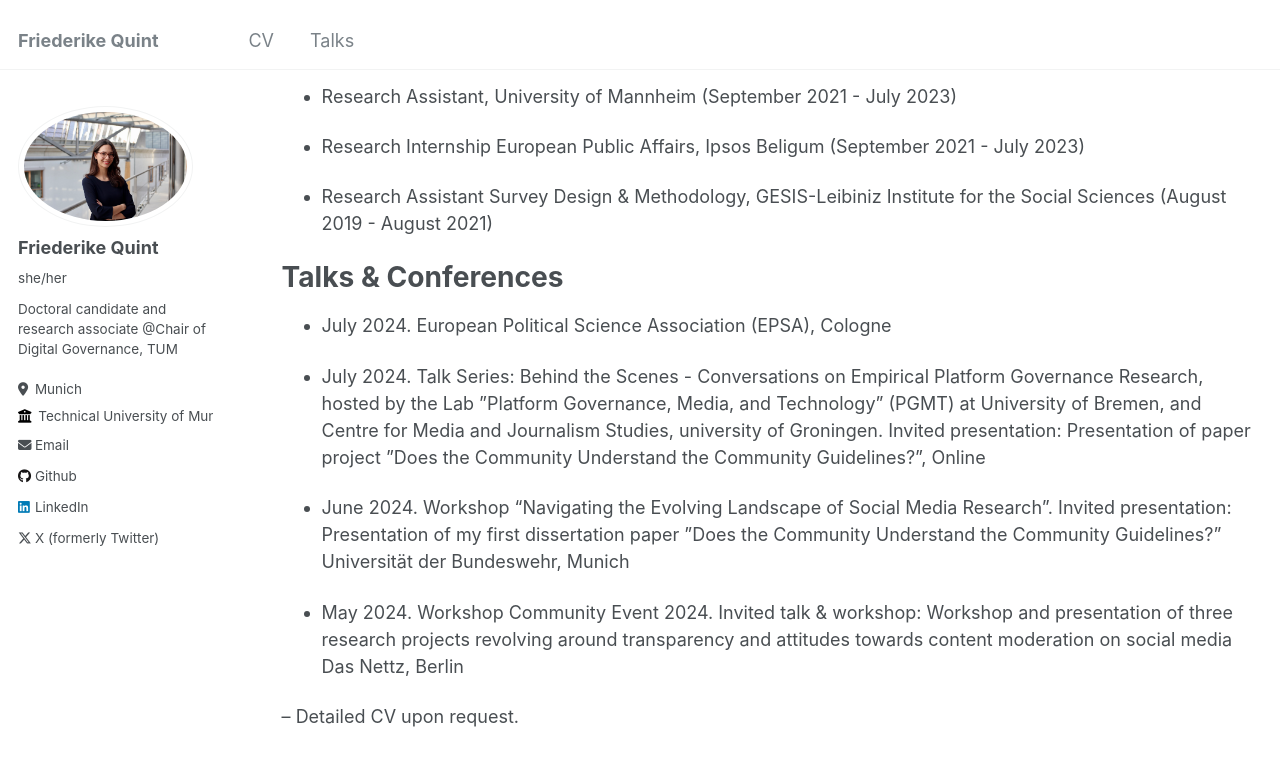
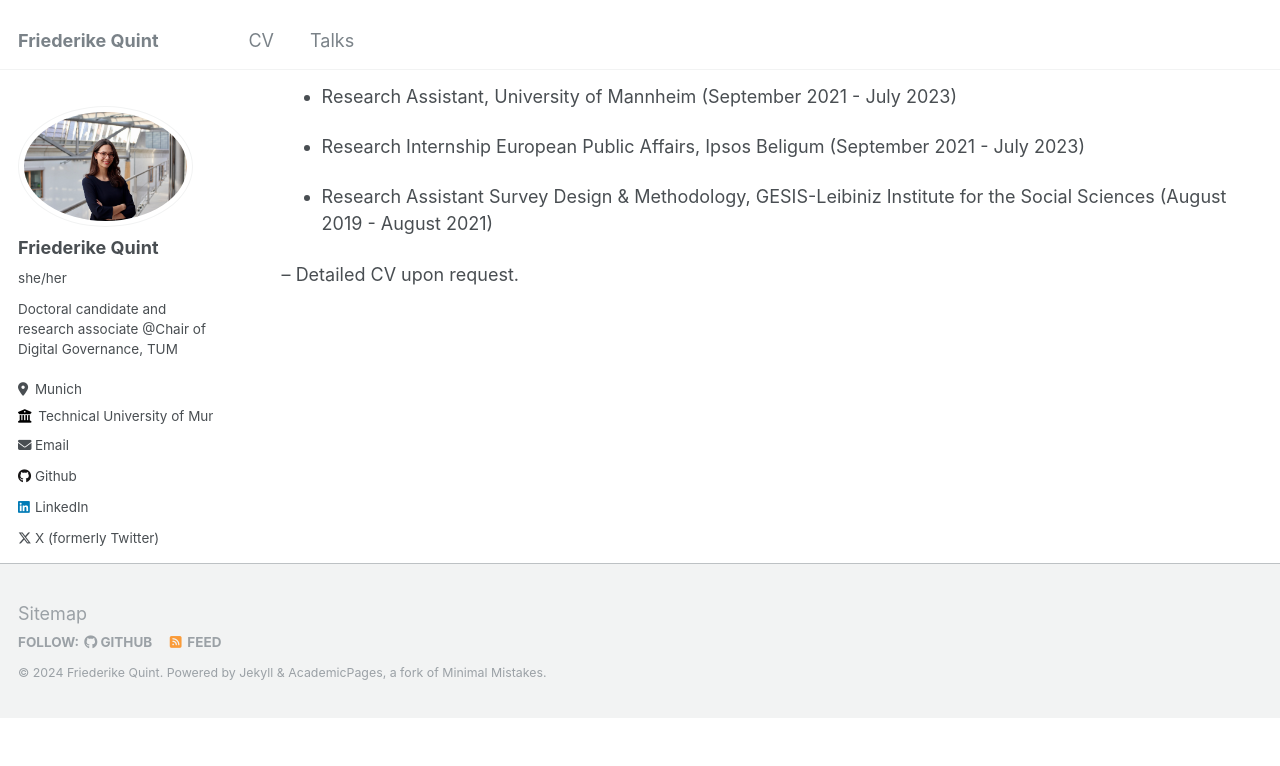
Before and after one commit to friederikequint/friederikequint.github.io, a Jekyll site: the page built from _pages/cv.md, in a window 1280 px wide and 900 px high, scrolled down 423 px. Shown: the top 766 px of the window. Built offline with Jekyll 4.4.1, drawn with Linux system fonts in a browser that asks for light colours; after the commit the page ends 1142 px from its top, so only the background shows below that.

Commit message:
Update cv.md

```diff
--- a/_pages/cv.md
+++ b/_pages/cv.md
@@ -29,18 +29,4 @@ Work experience
 * Research Assistant Survey Design & Methodology, GESIS-Leibiniz Institute for the Social Sciences (August 2019 - August 2021)
 
 
-
-
-Talks & Conferences
-======
-* July 2024. European Political Science Association (EPSA), Cologne
-
-* July 2024. Talk Series: Behind the Scenes - Conversations on Empirical Platform Governance Research, hosted by the Lab ”Platform Governance, Media, and Technology” (PGMT) at University of Bremen, and Centre for Media and Journalism Studies, university of Groningen. Invited presentation: Presentation of paper project ”Does the Community Understand the Community Guidelines?”, Online
-
-* June 2024. Workshop "Navigating the Evolving Landscape of Social Media Research”. Invited presentation: Presentation of my first dissertation paper ”Does the Community Understand the Community Guidelines?” Universität der Bundeswehr, Munich
-
-* May 2024. Workshop Community Event 2024. Invited talk & workshop: Workshop and presentation of three research projects revolving around transparency and attitudes towards content moderation on social media Das Nettz, Berlin
-
-
-
 -- Detailed CV upon request.
```
